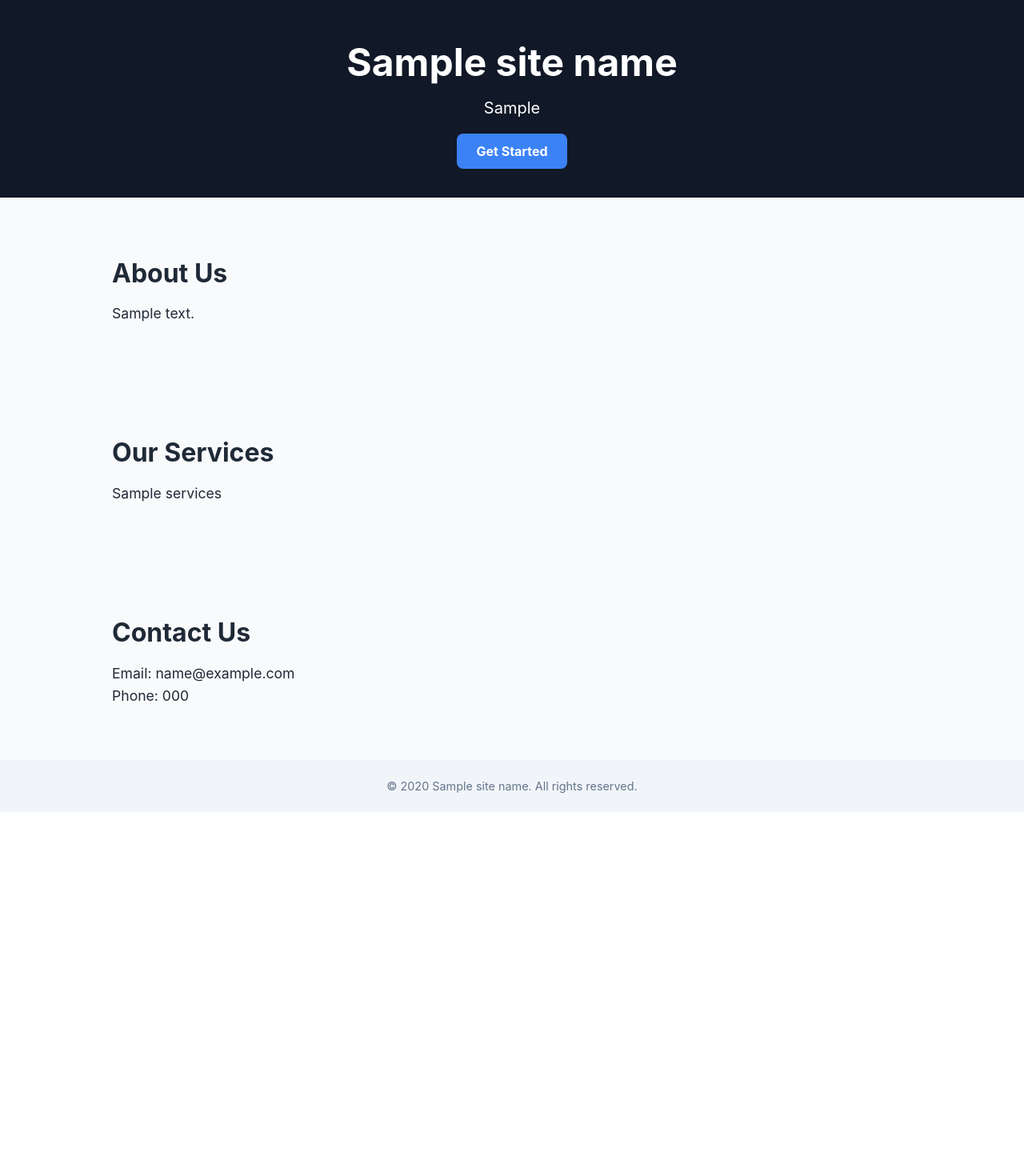
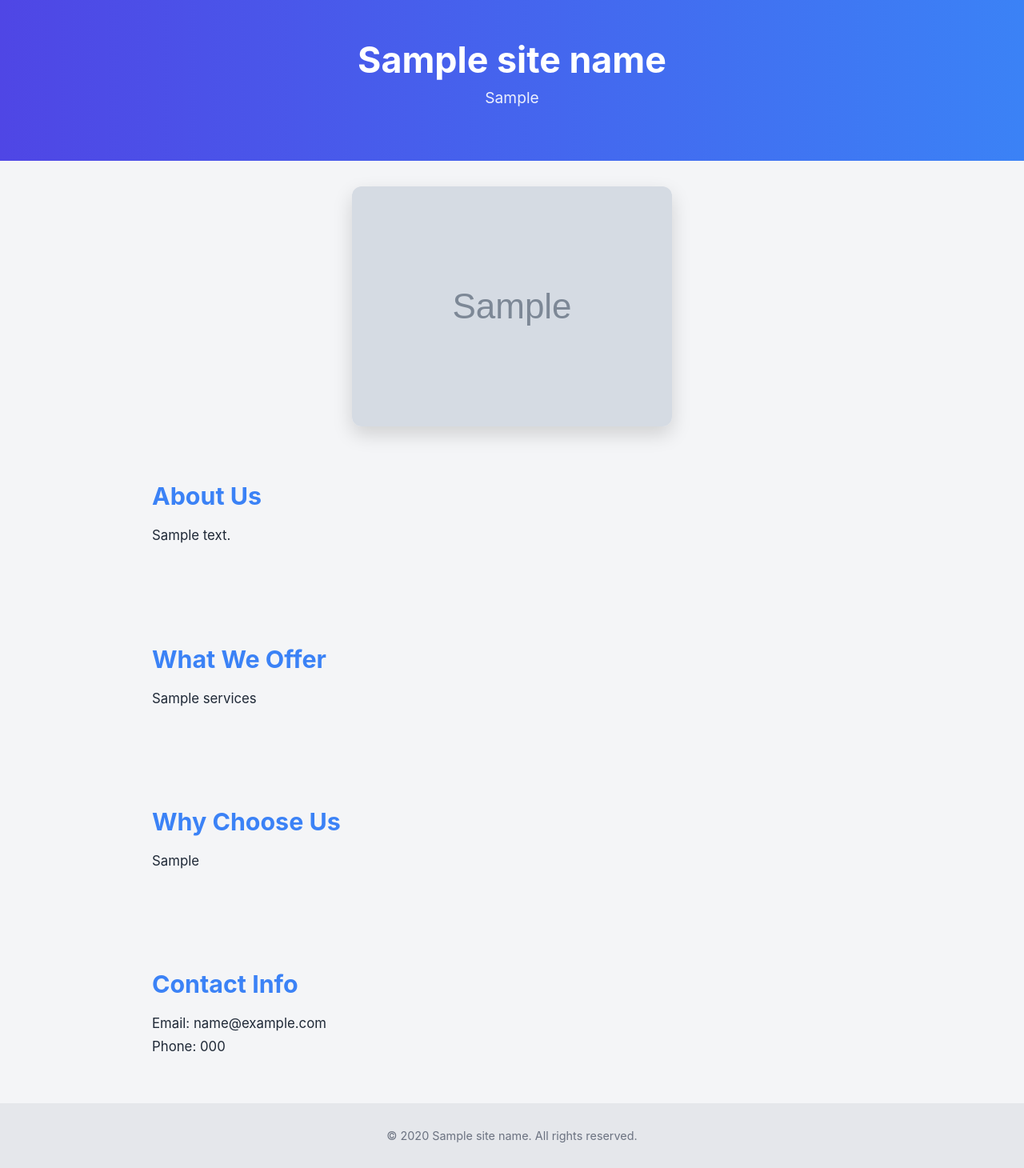
Before and after one commit to chehanvey-ctrl/sitecraft-backend, a Python web app: template templates/modern_startup_launch.html in a window 1280 px wide. Shown: the whole page at 80% size. Before the commit the page ends 1015 px from the top, so only its background shows below. Run offline with Jinja, Linux system fonts and the light colour scheme; the template is opened without the code that fills it: most values are stand-ins (such as "Sample title", 1, 10 or a date in 2020); grey boxes marked "Sample" are stand-in pictures.

Commit message:
Update modern_startup_launch.html

```diff
--- a/templates/modern_startup_launch.html
+++ b/templates/modern_startup_launch.html
@@ -6,65 +6,64 @@
   <title>{{ site_name }}</title>
   <style>
     body {
+      margin: 0;
       font-family: 'Inter', sans-serif;
-      margin: 0;
-      padding: 0;
-      background: #f9fafb;
+      background-color: #f4f5f7;
       color: #1f2937;
     }
 
     header {
-      background-color: #111827;
-      color: #ffffff;
+      background: linear-gradient(to right, #4f46e5, #3b82f6);
       padding: 3rem 2rem;
       text-align: center;
+      color: #ffffff;
     }
 
     header h1 {
-      font-size: 3rem;
+      font-size: 2.8rem;
       margin: 0;
     }
 
     header p {
-      font-size: 1.25rem;
-      margin-top: 1rem;
+      font-size: 1.2rem;
+      margin-top: 0.5rem;
+      opacity: 0.9;
     }
 
-    .cta {
+    .ai-image {
+      text-align: center;
       margin-top: 2rem;
     }
 
-    .cta a {
-      text-decoration: none;
-      background: #3b82f6;
-      color: white;
-      padding: 0.75rem 1.5rem;
-      border-radius: 8px;
-      font-weight: bold;
+    .ai-image img {
+      max-width: 90%;
+      border-radius: 12px;
+      box-shadow: 0 10px 25px rgba(0,0,0,0.15);
     }
 
     section {
-      padding: 3rem 2rem;
-      max-width: 1000px;
+      padding: 2.5rem 2rem;
+      max-width: 900px;
       margin: auto;
     }
 
     section h2 {
-      font-size: 2rem;
+      font-size: 1.9rem;
+      color: #3b82f6;
       margin-bottom: 1rem;
     }
 
     section p {
-      font-size: 1.1rem;
-      line-height: 1.6;
+      font-size: 1.05rem;
+      line-height: 1.7;
     }
 
     footer {
-      background-color: #f1f5f9;
       text-align: center;
-      padding: 1.5rem;
-      color: #64748b;
+      padding: 2rem;
+      background-color: #e5e7eb;
       font-size: 0.9rem;
+      color: #6b7280;
     }
   </style>
 </head>
@@ -73,10 +72,11 @@
   <header>
     <h1>{{ site_name }}</h1>
     <p>{{ site_tagline }}</p>
-    <div class="cta">
-      <a href="#contact">Get Started</a>
-    </div>
   </header>
+
+  <div class="ai-image">
+    <img src="{{ ai_image_url }}" alt="Hero visual generated by AI">
+  </div>
 
   <section>
     <h2>About Us</h2>
@@ -84,12 +84,17 @@
   </section>
 
   <section>
-    <h2>Our Services</h2>
+    <h2>What We Offer</h2>
     <p>{{ services }}</p>
   </section>
 
-  <section id="contact">
-    <h2>Contact Us</h2>
+  <section>
+    <h2>Why Choose Us</h2>
+    <p>{{ value_proposition }}</p>
+  </section>
+
+  <section>
+    <h2>Contact Info</h2>
     <p>Email: {{ contact_email }}<br/>Phone: {{ contact_phone }}</p>
   </section>
 
```
